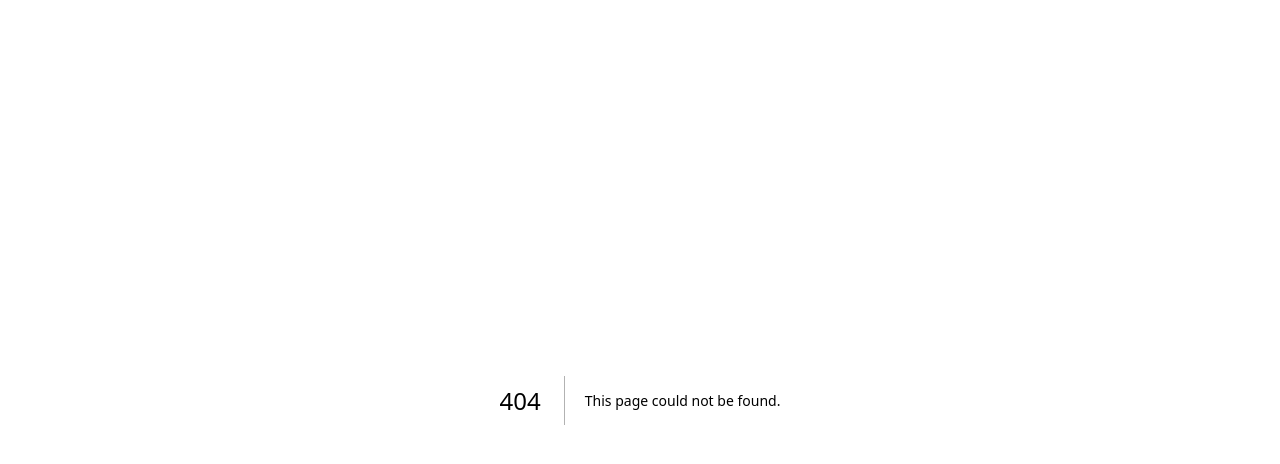
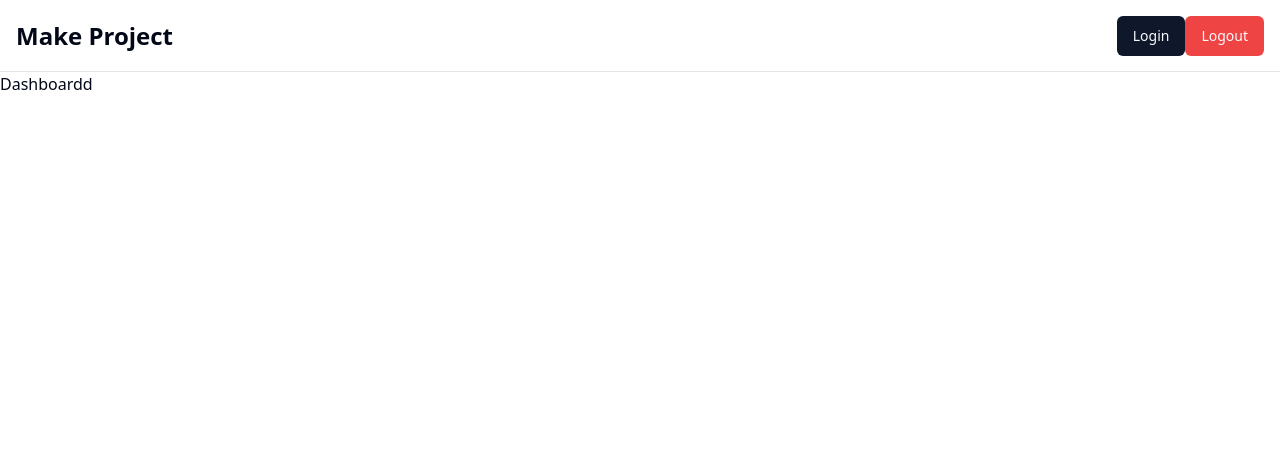
Before and after one commit to axel-po/make-project, a Next.js app: page /demo in a window 1280 px wide. Before the commit this address had no page. Shown: the top 464 px of the page. Built offline with nearby package versions, Linux system fonts and the light colour scheme; no server answers; sample sign-in values are in the browser's storage.

Commit message:
Add session logging and header component

```diff
--- a/src/app/(home)/page.tsx
+++ b/src/app/(home)/page.tsx
@@ -1,21 +1,16 @@
 import Login from "@/components/Login";
 import User from "@/components/User";
-import { db } from "@/server/db";
+import Project from "@/features/project/Projects";
+import { getProjects } from "@/query/project.query";
 import React from "react";
 
 const HomePage = async () => {
-  const data = await db.project.findMany({
-    select: {
-      title: true,
-    },
-  });
-
-  console.log("data", data);
+  const projects = await getProjects();
 
   return (
     <>
-      <Login />
       <User />
+      <Project projects={projects} />
     </>
   );
 };
--- /dev/null
+++ b/src/app/demo/page.tsx
@@ -0,0 +1,15 @@
+import { getServerAuthSession } from "@/server/auth";
+import { redirect } from "next/navigation";
+import React from "react";
+
+const Demo = async () => {
+  const session = await getServerAuthSession();
+
+  if (!session) {
+    redirect("/");
+  }
+
+  return <div>Dashboardd</div>;
+};
+
+export default Demo;
--- a/src/app/layout.tsx
+++ b/src/app/layout.tsx
@@ -1,3 +1,4 @@
+import Header from "@/features/layout/Header";
 import "@/styles/globals.css";
 
 import { Inter } from "next/font/google";
@@ -20,7 +21,10 @@ export default function RootLayout({
 }) {
   return (
     <html lang="en">
-      <body className={`font-sans ${inter.variable}`}>{children}</body>
+      <body className={`font-sans ${inter.variable}`}>
+        <Header />
+        {children}
+      </body>
     </html>
   );
 }
--- /dev/null
+++ b/src/components/Logout.tsx
@@ -0,0 +1,14 @@
+"use client";
+import { signOut } from "next-auth/react";
+import React from "react";
+import { Button } from "./ui/button";
+
+const Logout = () => {
+  return (
+    <Button variant="destructive" onClick={() => signOut()}>
+      Logout
+    </Button>
+  );
+};
+
+export default Logout;
--- a/src/components/User.tsx
+++ b/src/components/User.tsx
@@ -4,6 +4,8 @@ import React from "react";
 const User = async () => {
   const session = await getServerAuthSession();
 
+  console.log("session", session);
+
   return <div>{session?.user?.name}</div>;
 };
 
--- /dev/null
+++ b/src/components/ui/loader.tsx
@@ -0,0 +1,3 @@
+// export const Loader = ({size: {size: number}}) => {
+
+// }
--- /dev/null
+++ b/src/features/layout/Header.tsx
@@ -0,0 +1,20 @@
+import Login from "@/components/Login";
+import Logout from "@/components/Logout";
+import React from "react";
+
+const Header = () => {
+  return (
+    <nav className="h-[72px] border-b border-neutral-200 px-4">
+      <div className="flex h-full items-center justify-between">
+        <h1 className="text-2xl font-bold">Make Project</h1>
+        <div>
+          <Login />
+
+          <Logout />
+        </div>
+      </div>
+    </nav>
+  );
+};
+
+export default Header;
--- /dev/null
+++ b/src/features/project/ProjectLayout.tsx
@@ -0,0 +1,7 @@
+import React from "react";
+
+const ProjectLayout = () => {
+  return <div>ProjectLayout</div>;
+};
+
+export default ProjectLayout;
--- /dev/null
+++ b/src/features/project/Projects.tsx
@@ -0,0 +1,21 @@
+import { type ProjectType } from "@/query/project.query";
+import React from "react";
+
+type ProjectsProps = {
+  projects: ProjectType[];
+};
+
+const Project = ({ projects }: ProjectsProps) => {
+  return (
+    <>
+      {projects.map((project: ProjectType) => (
+        <div key={project?.id}>
+          <h1>{project.title}</h1>
+          <p>{project.description}</p>
+        </div>
+      ))}
+    </>
+  );
+};
+
+export default Project;
--- /dev/null
+++ b/src/query/project.query.ts
@@ -0,0 +1,13 @@
+import { type Prisma } from "@prisma/client";
+import { db } from "@/server/db";
+
+export const getProjects = () =>
+  db.project.findMany({
+    select: {
+      id: true,
+      title: true,
+      description: true,
+    },
+  });
+
+export type ProjectType = Prisma.PromiseReturnType<typeof getProjects>[number];
```
Also changed, not shown: 1 other file (tests, documents, lock files or other folders).
